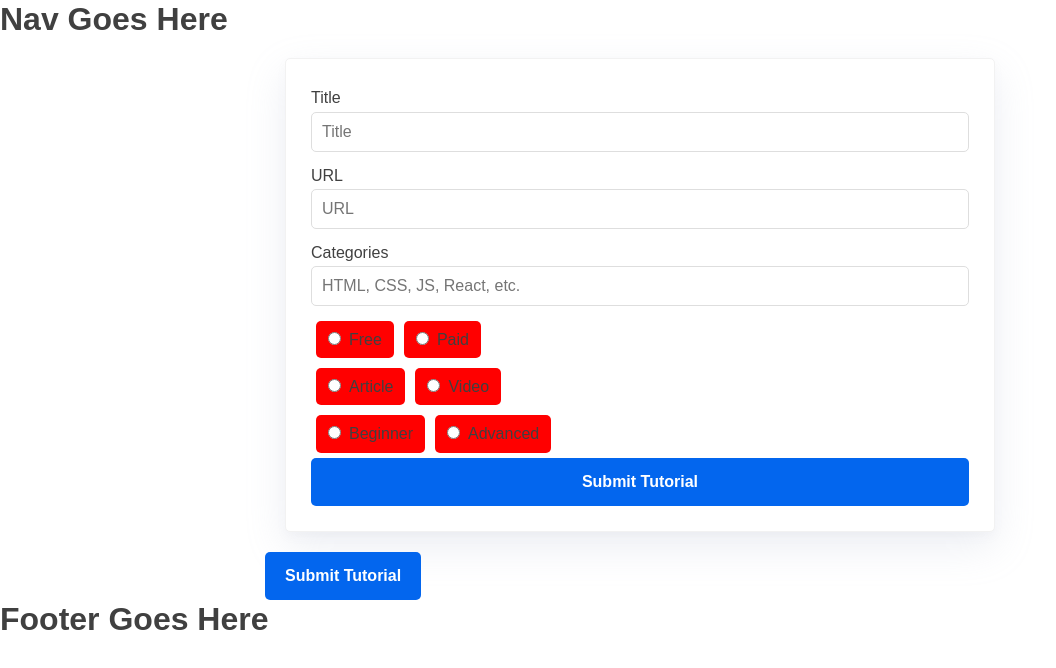
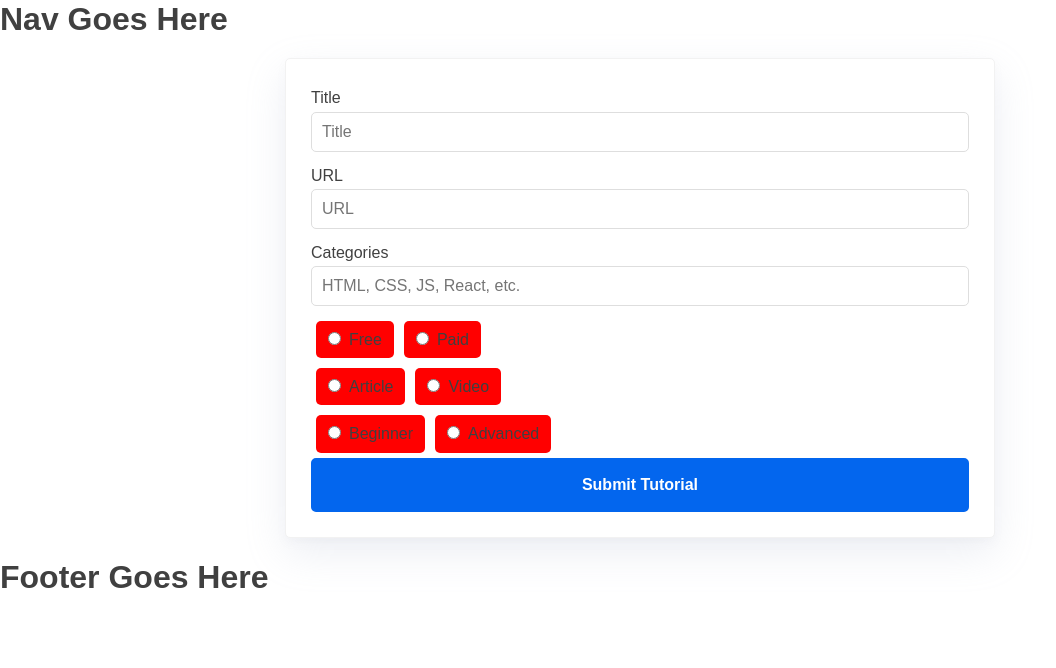
Before and after one commit to CollinDaugherty/learnwebdev, a React (Create React App) app: page / in a window 1280 px wide. Shown: the top 668 px of the page, without its empty margins (0-1056 px from the left). Built offline with nearby package versions, Linux system fonts and the light colour scheme.

Commit message:
finish button styling

```diff
--- a/src/components/TutorialForm.js
+++ b/src/components/TutorialForm.js
@@ -78,7 +78,6 @@ class TutorialForm extends Component {
             <Btn>Submit Tutorial</Btn>
           </Form>
         </Card>
-        <Btn>Submit Tutorial</Btn>
       </Container>
     );
   }
--- a/src/styles/blocks/Button/index.js
+++ b/src/styles/blocks/Button/index.js
@@ -3,7 +3,7 @@ import styled, { css } from 'styled-components';
 const Btn = styled.button`
   background: ${props => props.theme.color.primary};
   color: white;
-  border: none;
+  border: 3px solid ${props => props.theme.color.primary};
   border-radius: ${props => props.theme.border.borderRadius};
   font-size: ${props => props.theme.body.fontSize};
   font-weight: 700;
@@ -14,15 +14,18 @@ const Btn = styled.button`
 
   &:hover {
     background: ${props => props.theme.color.primaryHover};
+    border-color: ${props => props.theme.color.primaryHover};
   }
 
   ${props =>
     props.secondary &&
     css`
       background: ${props => props.theme.color.secondary};
+      border-color: ${props => props.theme.color.secondary};
 
       &:hover {
         background: ${props => props.theme.color.secondaryHover};
+        border-color: ${props => props.theme.color.secondaryHover};
       }
     `}
 
@@ -30,17 +33,59 @@ const Btn = styled.button`
     props.accent &&
     css`
       background: ${props => props.theme.color.accent};
+      border-color: ${props => props.theme.color.accent};
 
       &:hover {
         background: ${props => props.theme.color.accentHover};
+        border-color: ${props => props.theme.color.accentHover};
       }
     `}
 
-    ${props =>
-      props.full &&
-      css`
-        width: 100%;
-      `}
+  ${props =>
+    props.clear &&
+    css`
+      background: transparent;
+      color: ${props => {
+        if (props.secondary) {
+          return props => props.theme.color.secondary;
+        } else if (props.accent) {
+          return props => props.theme.color.accent;
+        } else {
+          return props => props.theme.color.primary;
+        }
+      }}
+
+      &:hover {
+        background: transparent;
+        color: ${props => {
+          if (props.secondary) {
+            return props => props.theme.color.secondaryHover;
+          } else if (props.accent) {
+            return props => props.theme.color.accentHover;
+          } else {
+            return props => props.theme.color.primaryHover;
+          }
+        }}
+      }
+    `}
+
+  ${props =>
+    props.full &&
+    css`
+      width: 100%;
+    `}
+
+  ${props =>
+    props.round &&
+    css`
+      border-radius: 40px;
+    `}
+
+  ${props =>
+    props.square &&
+    css`
+      border-radius: 0;
+    `}
 `;
 
 export default Btn;
```
